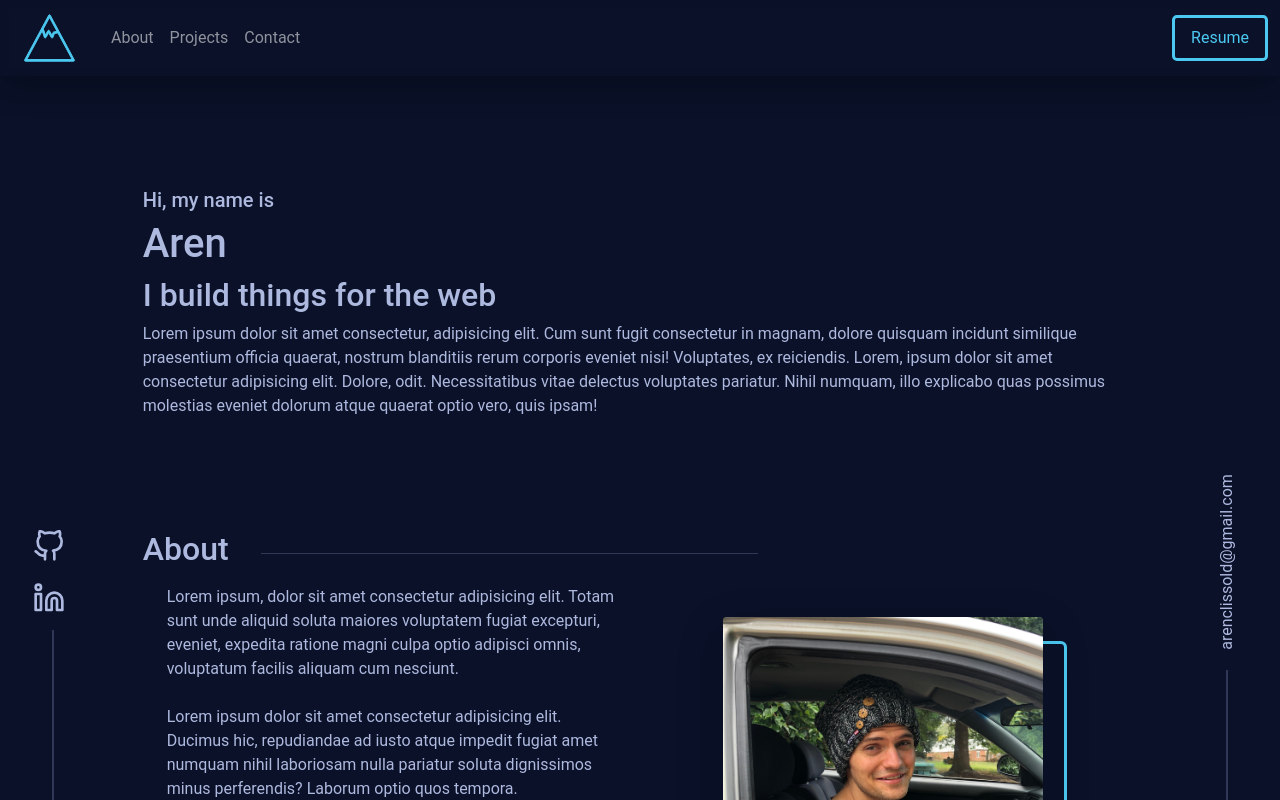
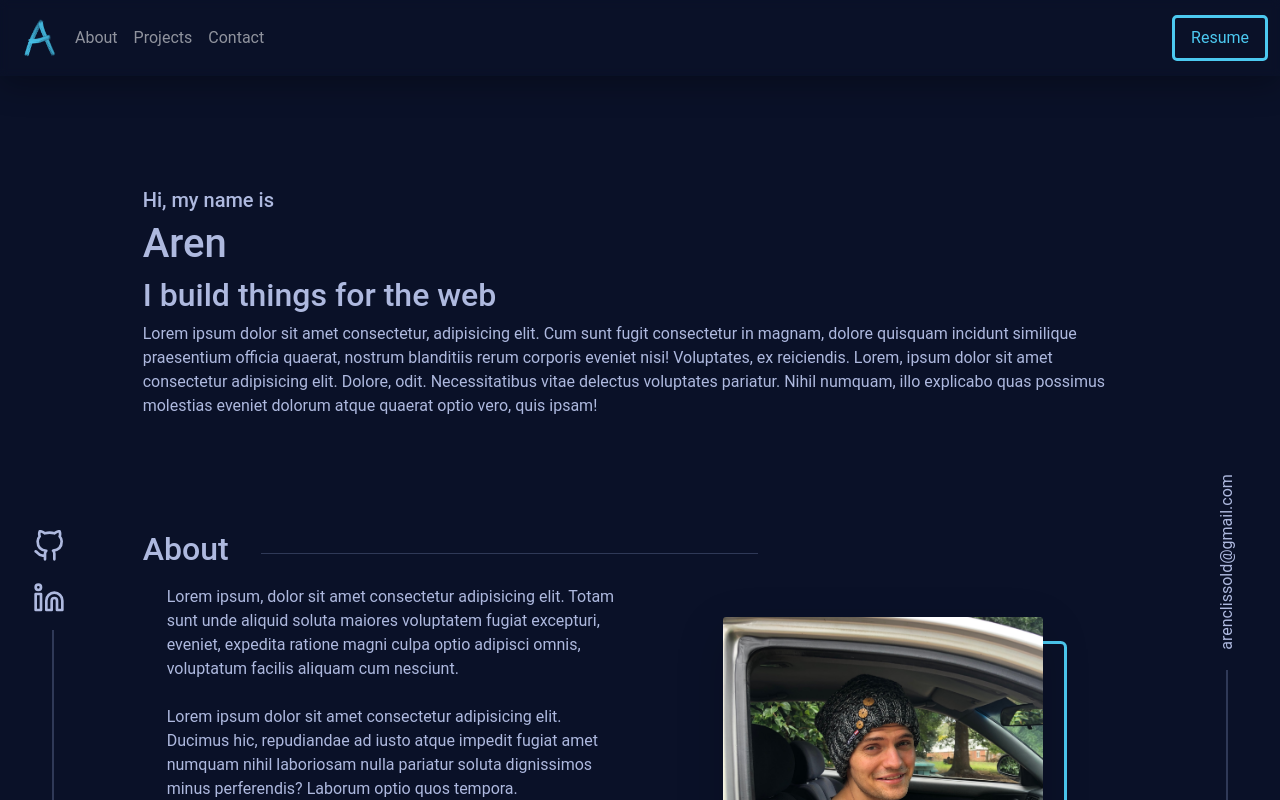
Before and after one commit to arenclissold/portfolio-page, a Vue app: page / in a window 1280 px wide. Shown: the top 800 px of the page. Built offline with nearby package versions, Linux system fonts and the light colour scheme.

Commit message:
changed brand from mountain to a brush stroke A

```diff
--- a/public/index.html
+++ b/public/index.html
@@ -4,12 +4,12 @@
     <meta charset="utf-8">
     <meta http-equiv="X-UA-Compatible" content="IE=edge">
     <meta name="viewport" content="width=device-width,initial-scale=1.0">
-    <link rel="icon" href="<%= BASE_URL %>favicon.ico">
-    <title><%= htmlWebpackPlugin.options.title %></title>
+    <link rel="icon" href="<%= BASE_URL %>">
+    <title>Aren Clissold</title>
   </head>
   <body>
     <noscript>
-      <strong>We're sorry but <%= htmlWebpackPlugin.options.title %> doesn't work properly without JavaScript enabled. Please enable it to continue.</strong>
+      <strong>Sorry but my portfolio page doesn't work properly without JavaScript enabled. Please enable it to continue.</strong>
     </noscript>
     <div id="app"></div>
     <!-- built files will be auto injected -->
--- a/src/App.vue
+++ b/src/App.vue
@@ -3,7 +3,7 @@
   <div class="sticky-top">
     <nav class="navbar navbar-expand-lg navbar-dark">
       <div class="container-fluid">
-        <a class="navbar-brand relative" href="#"><brand-icon /></a>
+        <a href="#"><img class="brand" src="./assets/initial.png" alt="" /></a>
         <button
           class="navbar-toggler"
           type="button"
@@ -91,7 +91,8 @@
               <div class="col-lg">
                 <div class="flex-center">
                   <div id="projects" class="photo-parent">
-                    <img class="shadow-lg"
+                    <img
+                      class="shadow-lg"
                       src="./assets/test_pic.jpeg"
                       alt="profile picture"
                       id="photo"
@@ -119,7 +120,9 @@
               />
               <div class="project-body project-body-right">
                 <h3>Camping App</h3>
-                <p class="project-description project-description-right shadow-lg">
+                <p
+                  class="project-description project-description-right shadow-lg"
+                >
                   A modern styled application to find, share and review camping
                   spots. To find that perfect camp spot and miss the bad ones.
                 </p>
@@ -163,7 +166,9 @@
               />
               <div class="project-body project-body-right">
                 <h3>Camping App</h3>
-                <p class="project-description project-description-right shadow-lg">
+                <p
+                  class="project-description project-description-right shadow-lg"
+                >
                   A modern styled application to find, share and review camping
                   spots. To find that perfect camp spot and miss the bad ones.
                 </p>
@@ -222,7 +227,6 @@
 import GitHubIcon from "../components/GitHubIcon.vue";
 import ProjectLinkIcon from "../components/ProjectLinkIcon.vue";
 import LinkedInIcon from "../components/LinkedInIcon.vue";
-import BrandIcon from "../components/BrandIcon";
 const skills = [
   "Ruby",
   "Ruby on Rails",
@@ -285,17 +289,9 @@ const skills = [
 }
 
 .brand {
-  color: #4cc9f0;
-  height: 50px;
-  width: 75px;
-}
-
-.initial {
-  position: absolute;
-  left: 29px;
-  top: 12px;
-  font-size: 25px;
-  color: #4cc9f0;
+  height: 40px;
+  width: 35px;
+  margin: 10px;
 }
 
 .sidebar {
@@ -497,15 +493,15 @@ section {
   }
 
   .project-opacity-left {
-  width: 60%;
-  right: 0px;
+    width: 60%;
+    right: 0px;
   }
 
   .project-description-right {
     align-self: flex-end;
   }
 
-    .project-description {
+  .project-description {
     background-color: #001f54;
     padding: 30px;
     border-radius: 5px;
```
Also changed, not shown: src/assets/initial.png (added).
